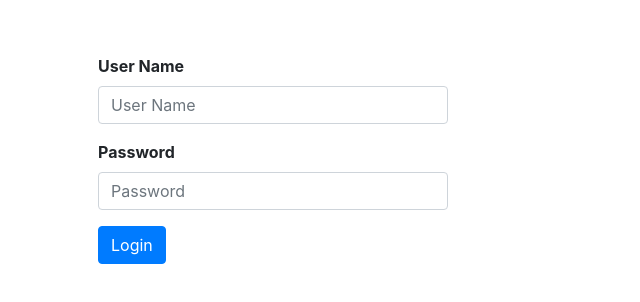
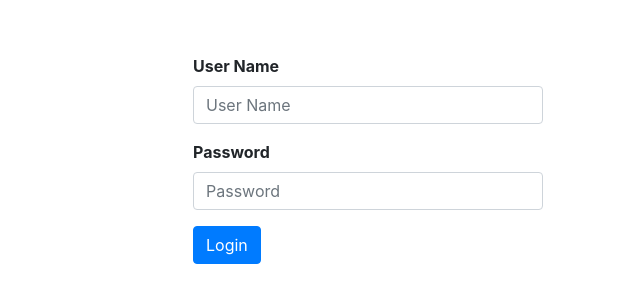
Before and after one commit to carbonnolio/FredDev-Meetup-6-5-2017, an Angular app: page /login in a window 1280 px wide. Shown: the part 138-440 px from the top of the page, without its empty margins (272-912 px from the left). Built offline with nearby package versions, Linux system fonts and the light colour scheme.

Commit message:
More CSS fixes.

```diff
--- a/src/app/cars-login/cars-login.component.html
+++ b/src/app/cars-login/cars-login.component.html
@@ -1,6 +1,6 @@
 <div class="container form-center">
-  <div class="row">
-    <div class="col-xs-4 offset-xs-3 col-md-4 offset-md-3">
+  <div class="row justify-content-center">
+    <div class="col-4">
       <form [formGroup]="loginForm" novalidate>
         <div class="form-group">
           <label for="username"><strong>User Name</strong></label>
```
